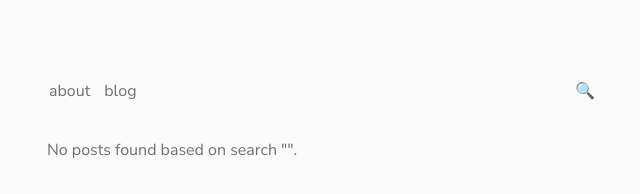
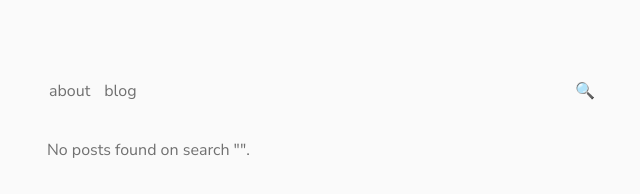
Before and after one commit to siigdev/siigdev.github.io, a Gatsby site: page /search in a window 1280 px wide. Shown: the full height of the page, 318-958 px from the left. Built offline with nearby package versions, Linux system fonts and the light colour scheme; Gatsby itself is replaced by a stand-in of ours.

Commit message:
Updating date format

```diff
--- a/src/components/searchResults.js
+++ b/src/components/searchResults.js
@@ -11,7 +11,7 @@ const SearchResults = ({ results, query }) => (
       >Found {results.length} posts on search "{query}".</p>
     }
     {(results.length === 0) &&
-      <p>No posts found based on search "{query}".</p>
+      <p>No posts found on search "{query}".</p>
 
     }
     {!!results.length &&
--- a/src/pages/blog.js
+++ b/src/pages/blog.js
@@ -32,7 +32,7 @@ export const pageQuery = graphql`
         node {
           id
           frontmatter {
-            date(formatString: "DD-MM-YYYY")
+            date
             title
           }
           fields {
--- a/src/pages/search.js
+++ b/src/pages/search.js
@@ -1,6 +1,7 @@
 import React, { useState, useEffect } from 'react';
 import Layout from "../components/layout";
 import SearchResults from "../components/searchResults";
+import SEO from "../components/seo"
 
 const Search = ({
   data,
@@ -21,6 +22,7 @@ const Search = ({
 
   return (
     <Layout location={location}>
+      <SEO title="Search" />
       <SearchResults
         query={searchQuery}
         results={results}
--- a/src/posts/elementary-cheatsheet/elementary-cheatsheet.md
+++ b/src/posts/elementary-cheatsheet/elementary-cheatsheet.md
@@ -1,5 +1,5 @@
 ---
-date: "2019-08-01"
+date: "01-08-2019"
 title: "Elementary Cheatsheet"
 ---
 
--- a/src/posts/markdown-cheatsheet/markdown-cheatsheet.md
+++ b/src/posts/markdown-cheatsheet/markdown-cheatsheet.md
@@ -1,5 +1,5 @@
 ---
-date: "2019-07-31"
+date: "31-07-2019"
 title: "Markdown Cheatsheet"
 ---
 
--- a/src/posts/test-post/test-post.md
+++ b/src/posts/test-post/test-post.md
@@ -1,5 +1,5 @@
 ---
-date: "2019-07-30"
+date: "30-07-2019"
 title: "Test post"
 ---
 Lorem markdownum stetimus; capillis frondes cepit. Nec celer capillos amentis
--- a/src/templates/post.js
+++ b/src/templates/post.js
@@ -30,7 +30,7 @@ export const pageQuery = graphql`
     markdownRemark(fields: { slug: { eq: $slug } }) {
       html
       frontmatter {
-        date(formatString: "DD-MM-YYYY")
+        date
         title
       }
       fields {
```
